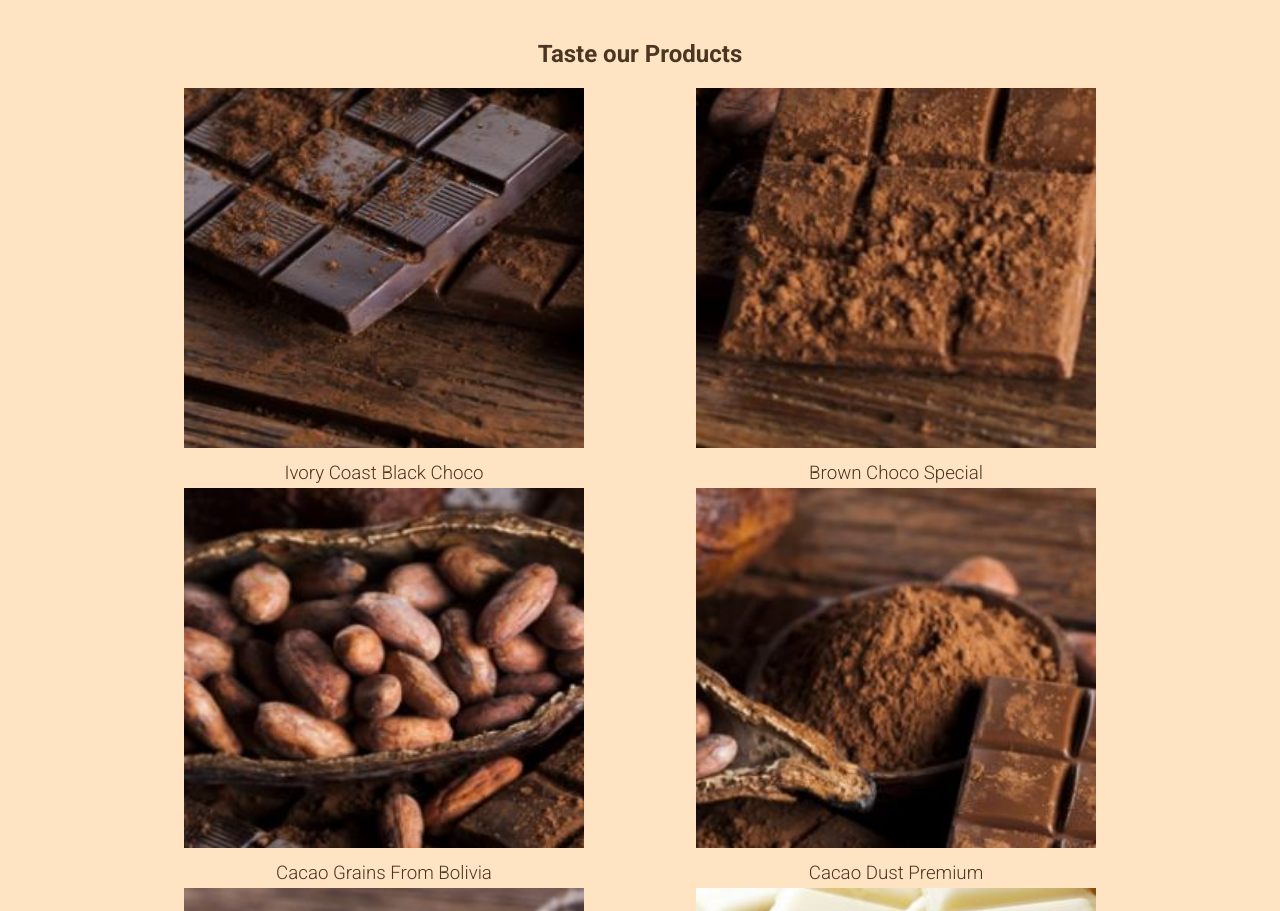
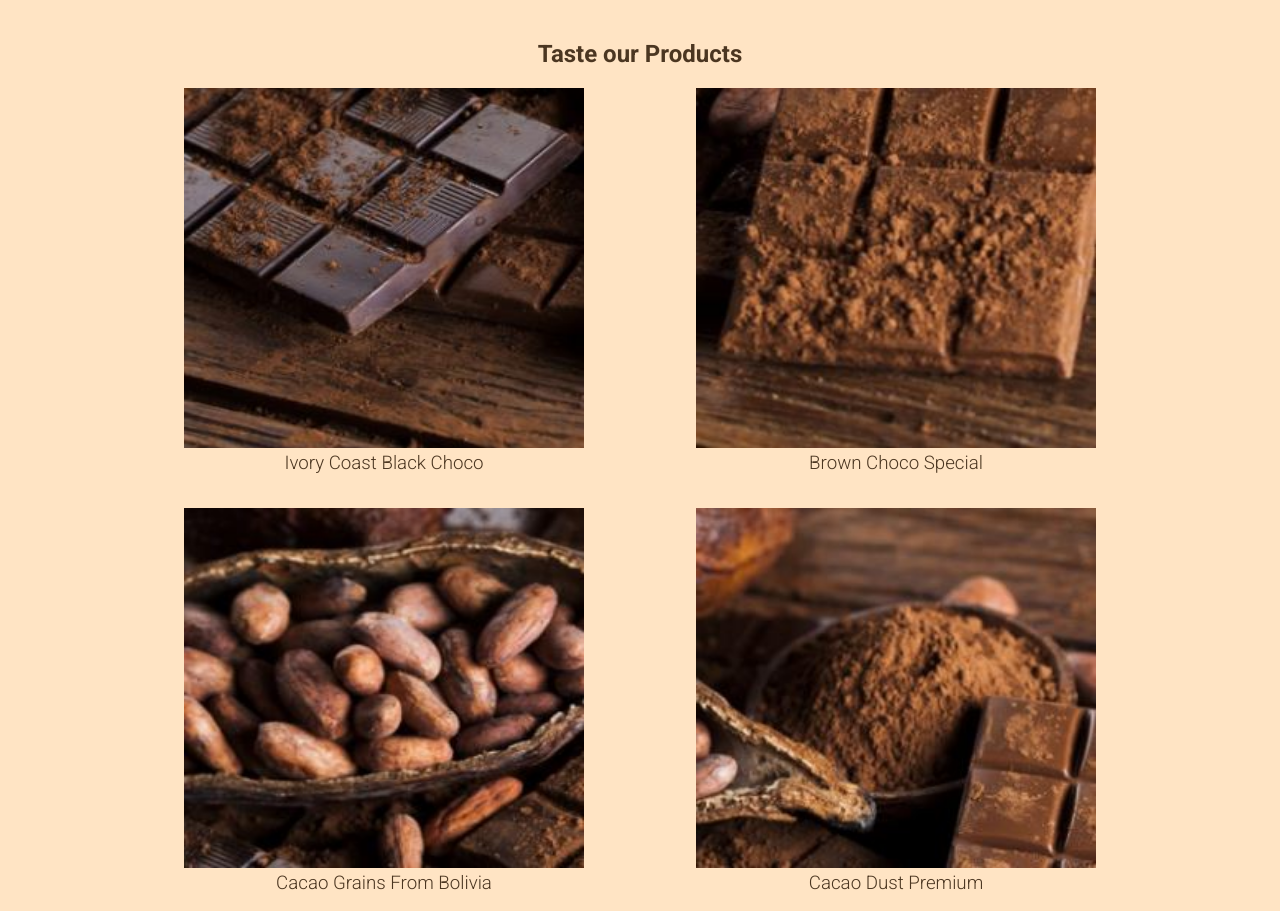
Before and after one commit to soulksyoux/codecademy_flexbox_custom_project_choco, a plain HTML site: page index.html in a window 1280 px wide. Shown: the part 580-1491 px from the top of the page. Drawn offline with Linux system fonts and the light colour scheme; a web font is replaced by a local one.

Commit message:
project choco update

```diff
--- a/styles.css
+++ b/styles.css
@@ -149,6 +149,7 @@ header nav a {
 .products .item {
     width: 400px;
     height: 400px;
+    margin-bottom: 20px;
 }
 
 .products .item img{
@@ -157,7 +158,6 @@ header nav a {
 }
 
 .products h3 {
-    padding: 10px 0;
     font-weight: 200;
 }
 
```
